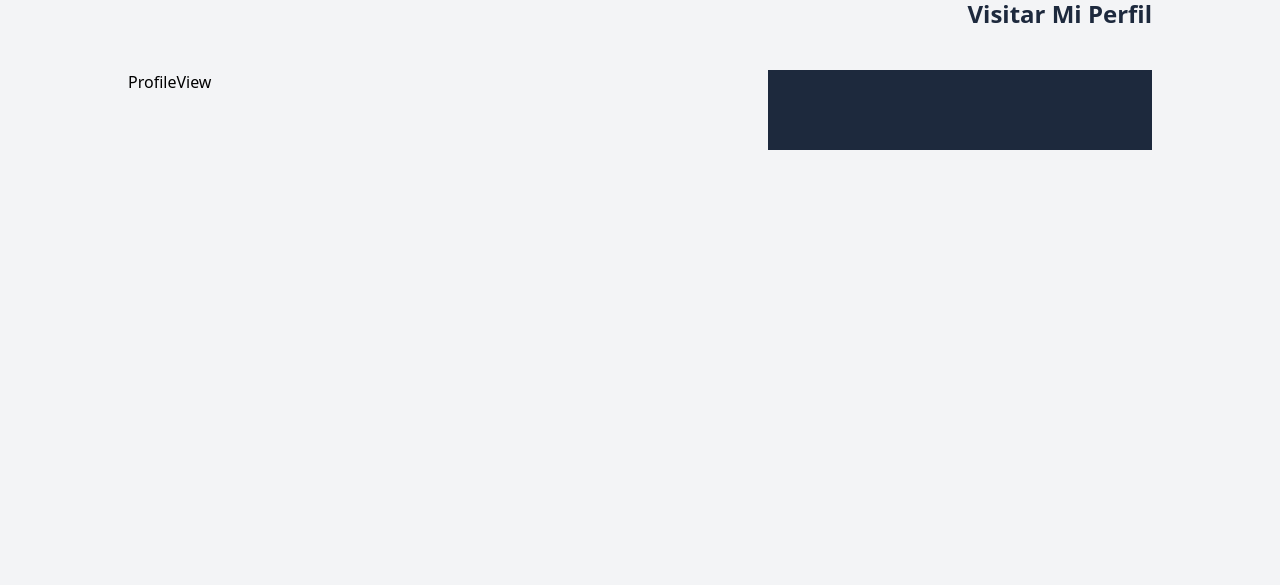
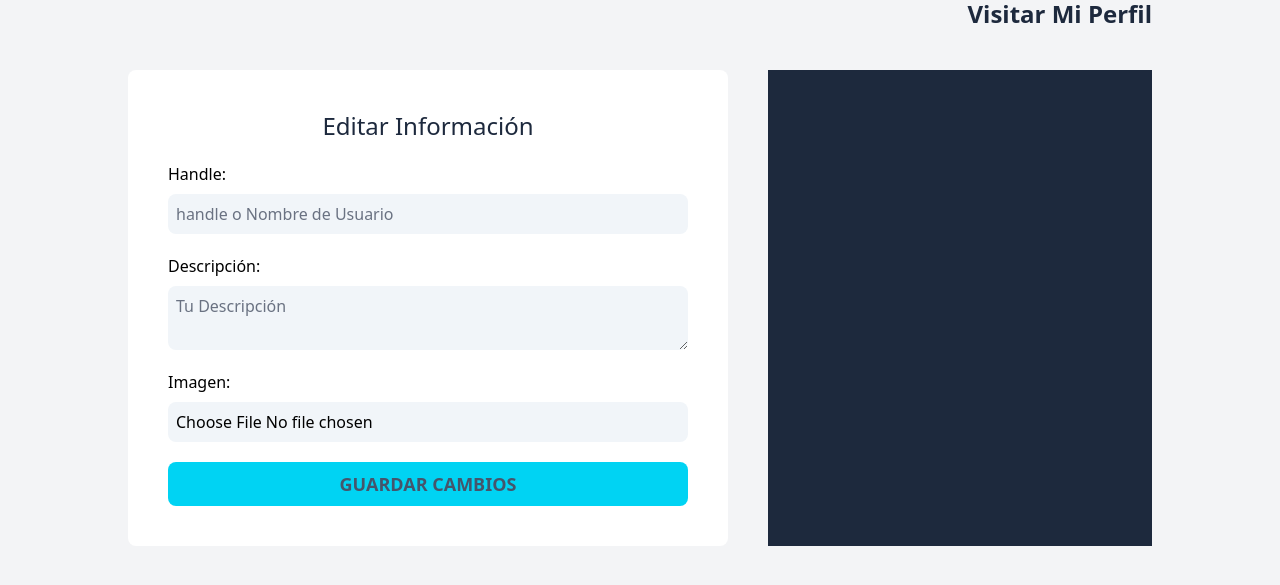
Before and after one commit to enriquecorral/frontend, a React (Vite) app: page /admin/profile in a window 1280 px wide. Shown: the part 239-824 px from the top of the page. Built offline with nearby package versions, Linux system fonts and the light colour scheme; no server answers.

Commit message:
Formulario ProfileView

```diff
--- a/src/views/ProfileView.tsx
+++ b/src/views/ProfileView.tsx
@@ -1,3 +1,43 @@
 export default function ProfileView() {
-  return <div>ProfileView</div>;
+  return (
+    <form className="bg-white p-10 rounded-lg space-y-5" onSubmit={() => {}}>
+      <legend className="text-2xl text-slate-800 text-center">
+        Editar Información
+      </legend>
+      <div className="grid grid-cols-1 gap-2">
+        <label htmlFor="handle">Handle:</label>
+        <input
+          type="text"
+          className="border-none bg-slate-100 rounded-lg p-2"
+          placeholder="handle o Nombre de Usuario"
+        />
+      </div>
+
+      <div className="grid grid-cols-1 gap-2">
+        <label htmlFor="description">Descripción:</label>
+        <textarea
+          className="border-none bg-slate-100 rounded-lg p-2"
+          placeholder="Tu Descripción"
+        />
+      </div>
+
+      <div className="grid grid-cols-1 gap-2">
+        <label htmlFor="handle">Imagen:</label>
+        <input
+          id="image"
+          type="file"
+          name="handle"
+          className="border-none bg-slate-100 rounded-lg p-2"
+          accept="image/*"
+          onChange={() => {}}
+        />
+      </div>
+
+      <input
+        type="submit"
+        className="bg-cyan-400 p-2 text-lg w-full uppercase text-slate-600 rounded-lg font-bold cursor-pointer"
+        value="Guardar Cambios"
+      />
+    </form>
+  );
 }
```
